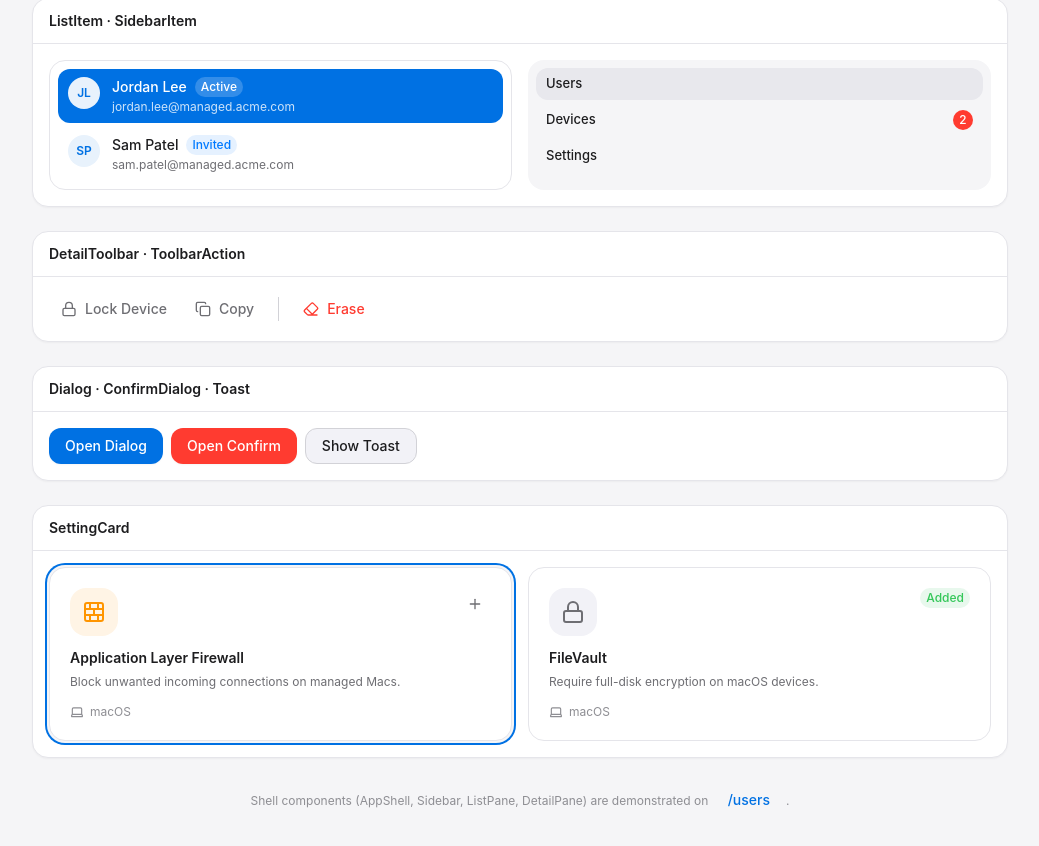
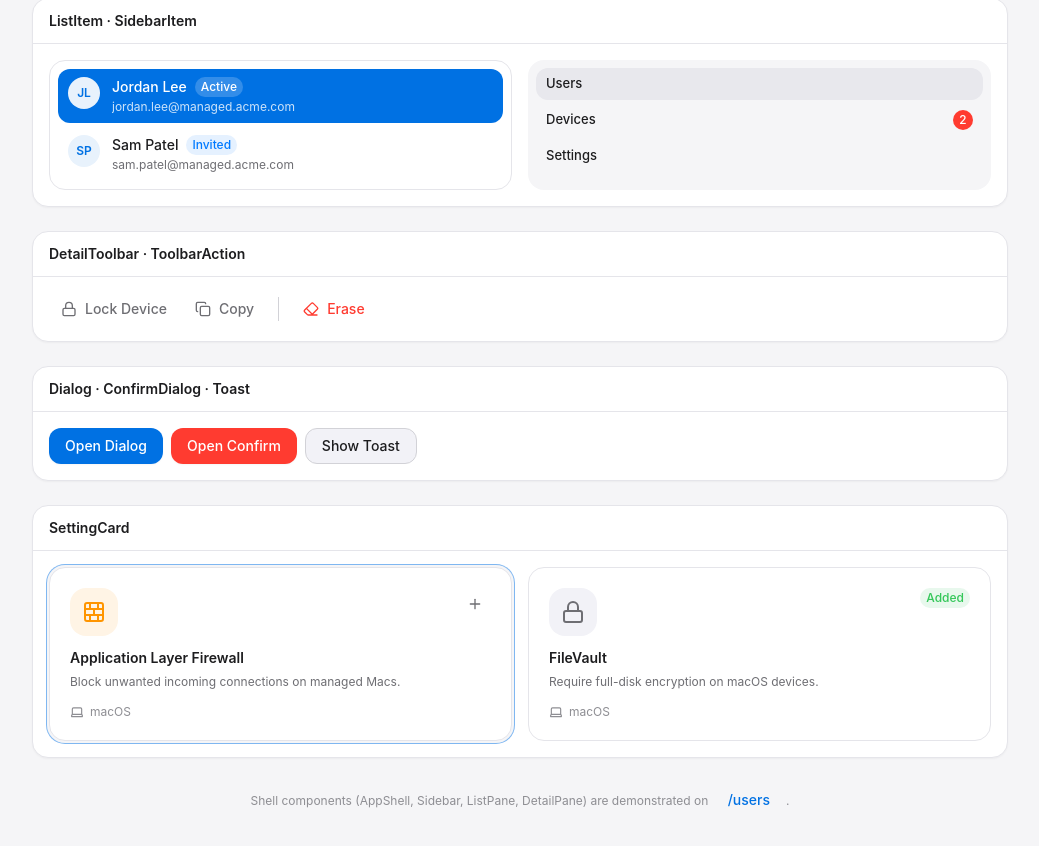
Before and after one commit to sagar290/abm-ui-components, a Next.js app: page /design-system in a window 1280 px wide. Shown: the part 2300-3146 px from the top of the page, without its empty margins (120-1159 px from the left). Built offline with nearby package versions, Linux system fonts and the light colour scheme.

Commit message:
Update design tokens and global styles for dark mode support. Adjust sidebar, list item, promo card, and setting card components for improved dark theme compatibility. Refine color values and shadows for better visual consistency across light and dark modes.

```diff
--- a/app/globals.css
+++ b/app/globals.css
@@ -52,40 +52,44 @@
     Inter, "Segoe UI", "Helvetica Neue", Arial, sans-serif;
 }
 
+/*
+ * Dark mode — macOS System Settings palette
+ * Window #1C1C1E · cards #2C2C2E · controls #3A3A3C · selection #0A84FF
+ */
 .dark {
   color-scheme: dark;
   --color-canvas: #1c1c1e;
   --color-surface: #2c2c2e;
   --color-surface-secondary: #3a3a3c;
-  --color-sidebar: #161618;
-  --color-sidebar-hover: #2c2c2e;
+  --color-sidebar: #1e1e1e;
+  --color-sidebar-hover: #3a3a3c;
   --color-sidebar-active: #3a3a3c;
-  --color-banner: #2c2c3a;
-  --color-border: #48484a;
-  --color-border-subtle: #3a3a3c;
+  --color-banner: #2c2c2e;
+  --color-border: #3a3a3c;
+  --color-border-subtle: #38383a;
   --color-ring: #0a84ff;
-  --color-foreground: #f5f5f7;
+  --color-foreground: #ffffff;
   --color-foreground-secondary: #98989d;
-  --color-foreground-muted: #636366;
-  --color-foreground-inverse: #1d1d1f;
+  --color-foreground-muted: #8e8e93;
+  --color-foreground-inverse: #ffffff;
   --color-accent: #0a84ff;
   --color-accent-hover: #409cff;
-  --color-accent-muted: rgba(10, 132, 255, 0.2);
+  --color-accent-muted: rgba(10, 132, 255, 0.22);
   --color-danger: #ff453a;
   --color-danger-hover: #ff6961;
-  --color-danger-muted: rgba(255, 69, 58, 0.2);
+  --color-danger-muted: rgba(255, 69, 58, 0.22);
   --color-warning: #ff9f0a;
-  --color-warning-muted: rgba(255, 159, 10, 0.2);
+  --color-warning-muted: rgba(255, 159, 10, 0.22);
   --color-success: #30d158;
-  --color-success-muted: rgba(48, 209, 88, 0.2);
+  --color-success-muted: rgba(48, 209, 88, 0.22);
   --color-info: #0a84ff;
-  --color-info-muted: rgba(10, 132, 255, 0.2);
-  --color-overlay: rgba(0, 0, 0, 0.6);
+  --color-info-muted: rgba(10, 132, 255, 0.22);
+  --color-overlay: rgba(0, 0, 0, 0.55);
 
-  --shadow-sm: 0 1px 2px rgba(0, 0, 0, 0.3);
-  --shadow-md: 0 2px 8px rgba(0, 0, 0, 0.35), 0 1px 2px rgba(0, 0, 0, 0.25);
-  --shadow-lg: 0 8px 24px rgba(0, 0, 0, 0.45), 0 2px 6px rgba(0, 0, 0, 0.3);
-  --shadow-focus: 0 0 0 3px rgba(10, 132, 255, 0.45);
+  --shadow-sm: 0 1px 2px rgba(0, 0, 0, 0.4);
+  --shadow-md: 0 2px 10px rgba(0, 0, 0, 0.45), 0 1px 2px rgba(0, 0, 0, 0.3);
+  --shadow-lg: 0 12px 28px rgba(0, 0, 0, 0.55), 0 2px 6px rgba(0, 0, 0, 0.35);
+  --shadow-focus: 0 0 0 3px rgba(10, 132, 255, 0.5);
 }
 
 @theme inline {
--- a/components/ui/list-item.tsx
+++ b/components/ui/list-item.tsx
@@ -11,7 +11,7 @@ const listItemVariants = cva(
   {
     variants: {
       selected: {
-        true: "bg-accent text-foreground-inverse hover:bg-accent hover:text-foreground-inverse",
+        true: "bg-accent text-foreground-inverse hover:bg-accent hover:text-foreground-inverse dark:bg-accent/25 dark:text-foreground dark:hover:bg-accent/30 dark:hover:text-foreground",
         false: "hover:bg-surface-secondary text-foreground",
       },
     },
@@ -56,7 +56,8 @@ function ListItemContent({
               size="sm"
               className={cn(
                 "shrink-0",
-                selected && "bg-foreground-inverse/20 text-foreground-inverse"
+                selected &&
+                  "bg-foreground-inverse/20 text-foreground-inverse dark:bg-accent/20 dark:text-accent"
               )}
             >
               {statusLabel}
@@ -68,7 +69,7 @@ function ListItemContent({
             className={cn(
               "mt-0.5 truncate text-xs",
               selected
-                ? "text-foreground-inverse/80"
+                ? "text-foreground-inverse/80 dark:text-foreground-secondary"
                 : "text-foreground-secondary"
             )}
           >
--- a/components/ui/promo-card.tsx
+++ b/components/ui/promo-card.tsx
@@ -5,17 +5,17 @@ import { cn } from "@/lib/utils";
 import { Button } from "./button";
 
 const promoCardVariants = cva(
-  "flex w-full items-center gap-3 rounded-xl px-3 py-3 text-left transition-colors",
+  "flex w-full items-center gap-3 rounded-xl px-3 py-3 text-left transition-colors h-auto font-normal",
   {
     variants: {
       variant: {
         accent:
-          "bg-accent text-foreground-inverse hover:bg-accent-hover shadow-sm",
+          "bg-accent text-foreground-inverse hover:bg-accent-hover shadow-sm dark:bg-accent/20 dark:text-foreground dark:hover:bg-accent/30 dark:shadow-none dark:ring-1 dark:ring-accent/35",
         subtle:
           "bg-surface-secondary text-foreground hover:bg-sidebar-hover",
       },
       selected: {
-        true: "",
+        true: "dark:bg-accent/28 dark:ring-accent/50",
         false: "",
       },
     },
@@ -45,25 +45,22 @@ export function PromoCard({
   selected,
   className,
 }: PromoCardProps) {
+  const isAccent = variant === "accent";
+
   return (
     <Button
       type="button"
       variant="ghost"
       onClick={onClick}
       aria-pressed={selected}
-      className={cn(
-        promoCardVariants({ variant, selected }),
-        selected && variant === "accent" && "ring-2 ring-ring ring-offset-2",
-        "h-auto font-normal",
-        className
-      )}
+      className={cn(promoCardVariants({ variant, selected }), className)}
     >
       {icon && (
         <span
           className={cn(
             "flex h-9 w-9 shrink-0 items-center justify-center rounded-lg",
-            variant === "accent"
-              ? "bg-foreground-inverse/15 text-foreground-inverse"
+            isAccent
+              ? "bg-foreground-inverse/15 text-foreground-inverse dark:bg-accent/25 dark:text-accent"
               : "bg-surface text-foreground-secondary"
           )}
         >
@@ -76,8 +73,8 @@ export function PromoCard({
           <span
             className={cn(
               "block text-xs",
-              variant === "accent"
-                ? "text-foreground-inverse/80"
+              isAccent
+                ? "text-foreground-inverse/80 dark:text-foreground-secondary"
                 : "text-foreground-secondary"
             )}
           >
--- a/components/ui/setting-card.tsx
+++ b/components/ui/setting-card.tsx
@@ -57,7 +57,8 @@ export function SettingCard({
     <article
       className={cn(
         "flex flex-col gap-3 rounded-xl border border-border-subtle bg-surface p-5",
-        highlighted && "ring-2 ring-ring ring-offset-2 ring-offset-canvas",
+        highlighted &&
+          "ring-1 ring-accent/50 ring-offset-2 ring-offset-canvas dark:ring-accent/40",
         className
       )}
     >
--- a/components/ui/sidebar-item.tsx
+++ b/components/ui/sidebar-item.tsx
@@ -11,9 +11,9 @@ const sidebarItemVariants = cva(
   {
     variants: {
       active: {
-        true: "bg-sidebar-active text-foreground hover:bg-sidebar-active",
-        false:
-          "text-foreground hover:bg-sidebar-hover",
+        // Light: gray pill · Dark: soft accent tint (not solid blue)
+        true: "bg-sidebar-active text-foreground hover:bg-sidebar-active dark:bg-accent/25 dark:text-foreground dark:hover:bg-accent/30",
+        false: "text-foreground hover:bg-sidebar-hover",
       },
     },
     defaultVariants: {
--- a/tailwind.config.ts
+++ b/tailwind.config.ts
@@ -9,42 +9,44 @@ import type { Config } from "tailwindcss";
 export const designTokens = {
   colors: {
     // Surfaces
+    // Dark values follow macOS System Settings
     canvas: { light: "#F5F5F7", dark: "#1C1C1E" },
     surface: { light: "#FFFFFF", dark: "#2C2C2E" },
     "surface-secondary": { light: "#F2F2F7", dark: "#3A3A3C" },
-    sidebar: { light: "#E8E8ED", dark: "#161618" },
-    "sidebar-hover": { light: "#DEDEE3", dark: "#2C2C2E" },
-    "sidebar-active": { light: "#FFFFFF", dark: "#3A3A3C" },
+    sidebar: { light: "#F5F5F7", dark: "#1E1E1E" },
+    "sidebar-hover": { light: "#E8E8ED", dark: "#3A3A3C" },
+    "sidebar-active": { light: "#E8E8ED", dark: "#3A3A3C" },
+    banner: { light: "#ECECF3", dark: "#2C2C2E" },
 
     // Borders & rings
-    border: { light: "#D2D2D7", dark: "#48484A" },
-    "border-subtle": { light: "#E5E5EA", dark: "#3A3A3C" },
+    border: { light: "#D2D2D7", dark: "#3A3A3C" },
+    "border-subtle": { light: "#E5E5EA", dark: "#38383A" },
     ring: { light: "#0071E3", dark: "#0A84FF" },
 
     // Text
-    foreground: { light: "#1D1D1F", dark: "#F5F5F7" },
+    foreground: { light: "#1D1D1F", dark: "#FFFFFF" },
     "foreground-secondary": { light: "#6E6E73", dark: "#98989D" },
-    "foreground-muted": { light: "#8E8E93", dark: "#636366" },
-    "foreground-inverse": { light: "#FFFFFF", dark: "#1D1D1F" },
+    "foreground-muted": { light: "#8E8E93", dark: "#8E8E93" },
+    "foreground-inverse": { light: "#FFFFFF", dark: "#FFFFFF" },
 
     // Accent (primary actions / selected)
     accent: { light: "#0071E3", dark: "#0A84FF" },
     "accent-hover": { light: "#0077ED", dark: "#409CFF" },
-    "accent-muted": { light: "#E8F2FC", dark: "#0A84FF33" },
+    "accent-muted": { light: "#E8F2FC", dark: "#0A84FF38" },
 
     // Semantic
     danger: { light: "#FF3B30", dark: "#FF453A" },
     "danger-hover": { light: "#E0342B", dark: "#FF6961" },
-    "danger-muted": { light: "#FFEBEA", dark: "#FF453A33" },
+    "danger-muted": { light: "#FFEBEA", dark: "#FF453A38" },
     warning: { light: "#FF9500", dark: "#FF9F0A" },
-    "warning-muted": { light: "#FFF4E5", dark: "#FF9F0A33" },
+    "warning-muted": { light: "#FFF4E5", dark: "#FF9F0A38" },
     success: { light: "#34C759", dark: "#30D158" },
-    "success-muted": { light: "#E8F8ED", dark: "#30D15833" },
+    "success-muted": { light: "#E8F8ED", dark: "#30D15838" },
     info: { light: "#007AFF", dark: "#0A84FF" },
-    "info-muted": { light: "#E5F1FF", dark: "#0A84FF33" },
+    "info-muted": { light: "#E5F1FF", dark: "#0A84FF38" },
 
     // Overlay
-    overlay: { light: "rgba(0,0,0,0.4)", dark: "rgba(0,0,0,0.6)" },
+    overlay: { light: "rgba(0,0,0,0.4)", dark: "rgba(0,0,0,0.55)" },
   },
   radius: {
     sm: "6px",
```
